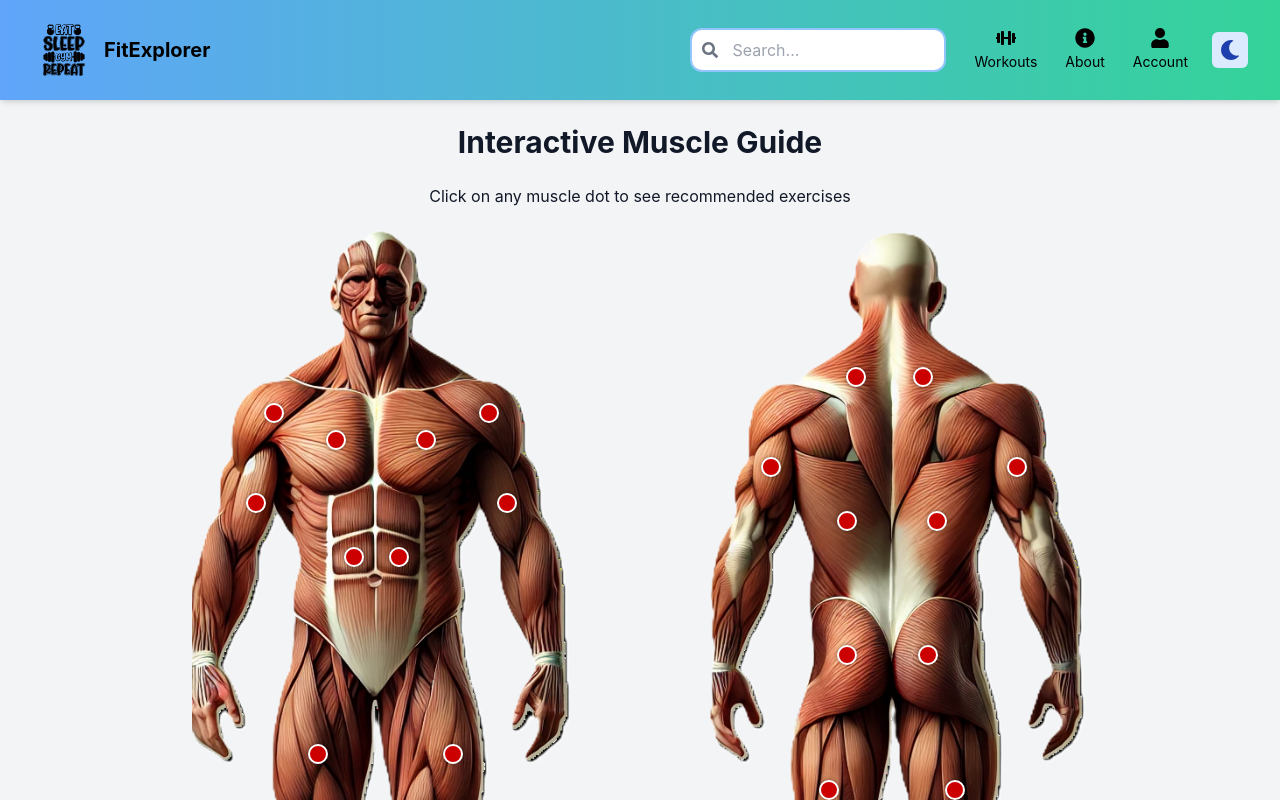
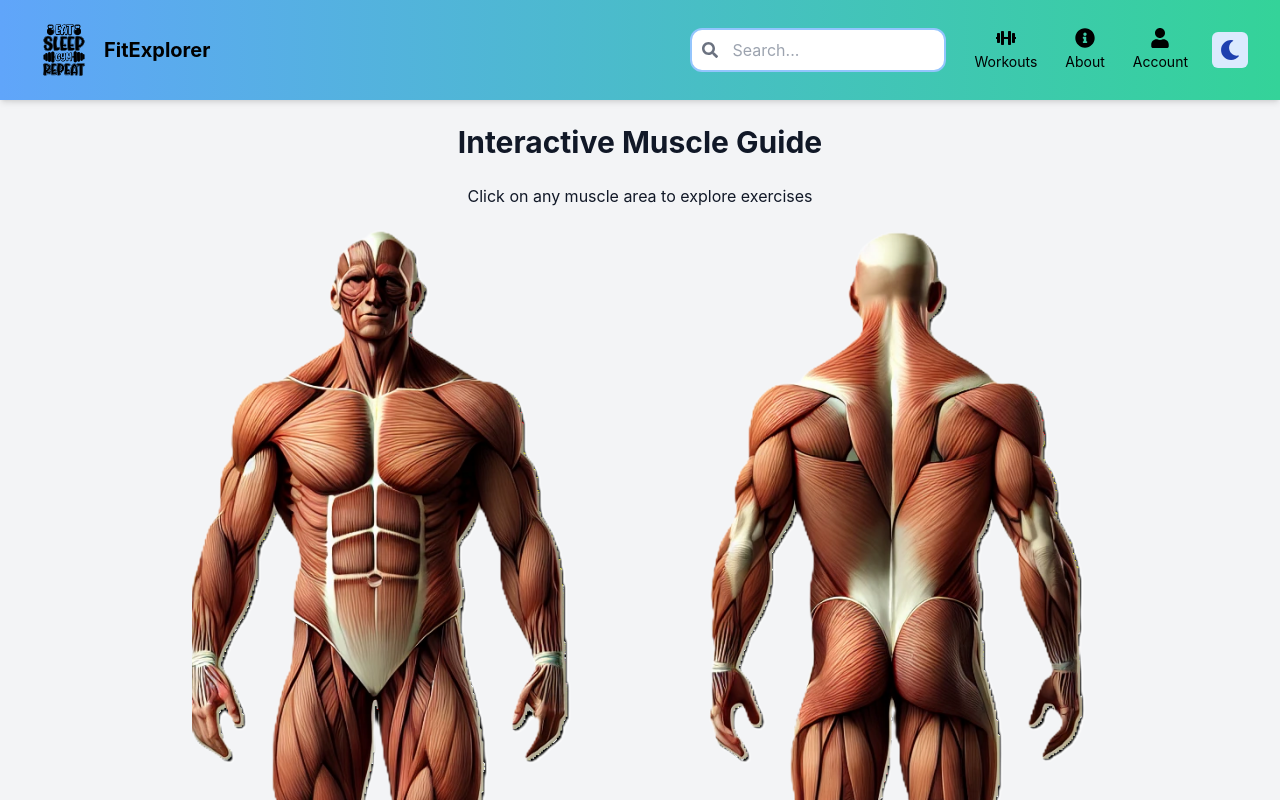
Before and after one commit to Chia213/FitExplorer, a React (Vite) app in the folder frontend/: page / in a window 1280 px wide. Shown: the top 800 px of the page. Built offline with nearby package versions, Linux system fonts and the light colour scheme.

Commit message:
Hide dots for better IU

```diff
--- a/frontend/src/pages/Home.jsx
+++ b/frontend/src/pages/Home.jsx
@@ -115,7 +115,7 @@ function Home() {
   const [selectedMuscle, setSelectedMuscle] = useState(null);
   const [hoveredMuscle, setHoveredMuscle] = useState(null);
   const [selectedDotIndex, setSelectedDotIndex] = useState(null);
-  const [selectedMuscleIndex, setSelectedMuscleIndex] = useState(null);
+  const [activeMuscleIndex, setActiveMuscleIndex] = useState(null);
 
   const allMuscles = [...frontMuscles, ...backMuscles];
 
@@ -123,43 +123,69 @@ function Home() {
     if (
       selectedMuscle &&
       selectedMuscle.name === muscle.name &&
-      selectedMuscleIndex === muscleIndex &&
+      activeMuscleIndex === muscleIndex &&
       selectedDotIndex === posIndex
     ) {
-      // If clicking the same dot, close the popup
       setSelectedMuscle(null);
       setSelectedDotIndex(null);
-      setSelectedMuscleIndex(null);
+      setActiveMuscleIndex(null);
     } else {
-      // Otherwise, show the popup for this dot
       setSelectedMuscle(muscle);
       setSelectedDotIndex(posIndex);
-      setSelectedMuscleIndex(muscleIndex);
+      setActiveMuscleIndex(muscleIndex);
     }
   };
 
-  // Function to determine popup position based on dot location
+  const handleImageClick = (e) => {
+    const rect = e.currentTarget.getBoundingClientRect();
+    const x = ((e.clientX - rect.left) / rect.width) * 100;
+    const y = ((e.clientY - rect.top) / rect.height) * 100;
+
+    let closestMuscle = null;
+    let closestIndex = null;
+    let minDistance = Infinity;
+
+    allMuscles.forEach((muscle, muscleIndex) => {
+      muscle.positions.forEach((position) => {
+        const posLeft = parseInt(position.left);
+        const posTop = parseInt(position.top);
+
+        const distance = Math.sqrt(
+          Math.pow(x - posLeft, 2) + Math.pow(y - posTop, 2)
+        );
+
+        if (distance < minDistance && distance < 15) {
+          minDistance = distance;
+          closestMuscle = muscle;
+          closestIndex = muscleIndex;
+        }
+      });
+    });
+
+    if (closestMuscle) {
+      setSelectedMuscle(null);
+      setSelectedDotIndex(null);
+      setActiveMuscleIndex(closestIndex);
+      setHoveredMuscle(closestMuscle.name);
+    }
+  };
+
   const getPopupPosition = (position) => {
     const left = parseInt(position.left);
 
-    // For dots on the left side of the body (front view)
     if (left < 40) {
       return {
         left: "100%",
         top: "0",
         marginLeft: "10px",
       };
-    }
-    // For dots on the right side (back view)
-    else if (left > 60) {
+    } else if (left > 60) {
       return {
         right: "100%",
         top: "0",
         marginRight: "10px",
       };
-    }
-    // For centered dots
-    else {
+    } else {
       return {
         left: "50%",
         top: "100%",
@@ -175,114 +201,167 @@ function Home() {
         Interactive Muscle Guide
       </h1>
       <p className="text-center mb-4 max-w-lg">
-        Click on any muscle dot to see recommended exercises
+        Click on any muscle area to explore exercises
       </p>
 
       <div className="relative w-full max-w-4xl">
         <img
           src="/src/assets/titan.png"
           alt="Muscle Groups - Front and Back View"
-          className="w-full"
+          className="w-full cursor-pointer"
+          onClick={handleImageClick}
+          onMouseMove={(e) => {
+            if (activeMuscleIndex === null) {
+              const rect = e.currentTarget.getBoundingClientRect();
+              const x = ((e.clientX - rect.left) / rect.width) * 100;
+              const y = ((e.clientY - rect.top) / rect.height) * 100;
+
+              let closestMuscle = null;
+              let minDistance = Infinity;
+
+              allMuscles.forEach((muscle) => {
+                muscle.positions.forEach((position) => {
+                  const posLeft = parseInt(position.left);
+                  const posTop = parseInt(position.top);
+
+                  const distance = Math.sqrt(
+                    Math.pow(x - posLeft, 2) + Math.pow(y - posTop, 2)
+                  );
+
+                  if (distance < minDistance && distance < 10) {
+                    minDistance = distance;
+                    closestMuscle = muscle;
+                  }
+                });
+              });
+
+              setHoveredMuscle(closestMuscle ? closestMuscle.name : null);
+            }
+          }}
+          onMouseLeave={() => {
+            if (activeMuscleIndex === null) {
+              setHoveredMuscle(null);
+            }
+          }}
         />
 
-        {allMuscles.map((muscle, muscleIndex) => (
-          <div key={muscleIndex}>
-            {muscle.positions.map((position, posIndex) => (
+        {hoveredMuscle && activeMuscleIndex === null && (
           <div
-                key={`${muscleIndex}-${posIndex}`}
+            className="absolute bg-black bg-opacity-80 text-white px-2 py-1 rounded text-sm whitespace-nowrap
+                      transition-opacity duration-200 z-20 pointer-events-none"
+            style={{
+              top: "10px",
+              left: "50%",
+              transform: "translateX(-50%)",
+            }}
+          >
+            {hoveredMuscle}
+          </div>
+        )}
+
+        {activeMuscleIndex !== null && (
+          <div key={`dots-${activeMuscleIndex}`}>
+            {allMuscles[activeMuscleIndex].positions.map(
+              (position, posIndex) => (
+                <div
+                  key={`${activeMuscleIndex}-${posIndex}`}
                   style={{
                     position: "absolute",
                     top: position.top,
                     left: position.left,
+                    transition: "opacity 0.3s ease, transform 0.2s ease",
                   }}
                   className="group"
                 >
-                {/* Dot */}
                   <div
                     className="cursor-pointer relative z-10"
-                  onClick={() => handleDotClick(muscle, muscleIndex, posIndex)}
-                  onMouseEnter={() => setHoveredMuscle(muscle.name)}
+                    onClick={() =>
+                      handleDotClick(
+                        allMuscles[activeMuscleIndex],
+                        activeMuscleIndex,
+                        posIndex
+                      )
+                    }
+                    onMouseEnter={() =>
+                      setHoveredMuscle(allMuscles[activeMuscleIndex].name)
+                    }
                     onMouseLeave={() => setHoveredMuscle(null)}
-                  aria-label={`${muscle.name} muscle group`}
+                    aria-label={`${allMuscles[activeMuscleIndex].name} muscle group`}
                     style={{
                       width: "20px",
                       height: "20px",
                       backgroundColor:
-                      selectedMuscle && selectedMuscle.name === muscle.name
-                        ? "#ff6600" // Orange for selected
-                        : hoveredMuscle === muscle.name
-                        ? "#ff0000" // Red for hovered
-                        : "#cc0000", // Dark red for normal
+                        selectedMuscle && selectedDotIndex === posIndex
+                          ? "#ff6600"
+                          : hoveredMuscle === allMuscles[activeMuscleIndex].name
+                          ? "#ff0000"
+                          : "#cc0000",
                       borderRadius: "50%",
                       border: "2px solid white",
                       boxShadow: "0 0 4px rgba(0,0,0,0.4)",
                       transition: "all 0.2s ease",
                       transform:
-                      selectedMuscle && selectedMuscle.name === muscle.name
+                        selectedMuscle && selectedDotIndex === posIndex
                           ? "scale(1.3)"
-                        : hoveredMuscle === muscle.name
+                          : hoveredMuscle === allMuscles[activeMuscleIndex].name
                           ? "scale(1.2)"
                           : "scale(1)",
                     }}
                   ></div>
 
-                {/* Muscle name label (appears on hover) */}
-                <div
-                  className={`absolute top-0 left-1/2 transform -translate-x-1/2 -translate-y-full
-                              bg-black bg-opacity-80 text-white px-2 py-1 rounded text-sm whitespace-nowrap
-                              transition-opacity duration-200 z-20 ${
-                                hoveredMuscle === muscle.name ||
-                                (selectedMuscle &&
-                                  selectedMuscle.name === muscle.name)
-                                  ? "opacity-100"
-                                  : "opacity-0"
-                              }`}
-                  style={{
-                    marginTop: "-8px",
-                  }}
-                >
-                  {muscle.name}
-                </div>
-
-                {/* Popup exercises window */}
-                {selectedMuscle &&
-                  selectedMuscle.name === muscle.name &&
-                  selectedMuscleIndex === muscleIndex &&
-                  selectedDotIndex === posIndex && (
+                  {selectedMuscle && selectedDotIndex === posIndex && (
                     <div
                       className="absolute bg-white dark:bg-gray-800 text-black dark:text-white p-3 rounded-lg shadow-lg z-30 min-w-48"
                       style={getPopupPosition(position)}
                     >
                       <div className="relative">
                         <h3 className="text-lg font-bold mb-2 pr-6">
-                          {muscle.name} Exercises
+                          {allMuscles[activeMuscleIndex].name} Exercises
                         </h3>
                         <button
                           onClick={() => {
                             setSelectedMuscle(null);
                             setSelectedDotIndex(null);
-                            setSelectedMuscleIndex(null);
+                            setActiveMuscleIndex(null);
+                            setHoveredMuscle(null);
                           }}
                           className="absolute top-0 right-0 w-6 h-6 flex items-center justify-center bg-red-500 text-white rounded-full hover:bg-red-700"
                         >
                           ×
                         </button>
                         <ul className="space-y-1 text-sm">
-                          {muscle.exercises.map((exercise, idx) => (
+                          {allMuscles[activeMuscleIndex].exercises.map(
+                            (exercise, idx) => (
                               <li key={idx} className="flex items-center">
                                 <span className="mr-1 text-green-500">✓</span>{" "}
                                 {exercise}
                               </li>
-                          ))}
+                            )
+                          )}
                         </ul>
                       </div>
                     </div>
                   )}
                 </div>
-            ))}
+              )
+            )}
           </div>
-        ))}
+        )}
       </div>
+
+      {activeMuscleIndex !== null && (
+        <button
+          onClick={() => {
+            setSelectedMuscle(null);
+            setSelectedDotIndex(null);
+            setActiveMuscleIndex(null);
+            setHoveredMuscle(null);
+          }}
+          className="mt-4 px-4 py-2 bg-gray-500 text-white rounded-lg hover:bg-gray-700 transition-colors"
+        >
+          Reset View
+        </button>
+      )}
     </div>
   );
 }
```
Lines whose indentation alone changed are shown as unchanged.
